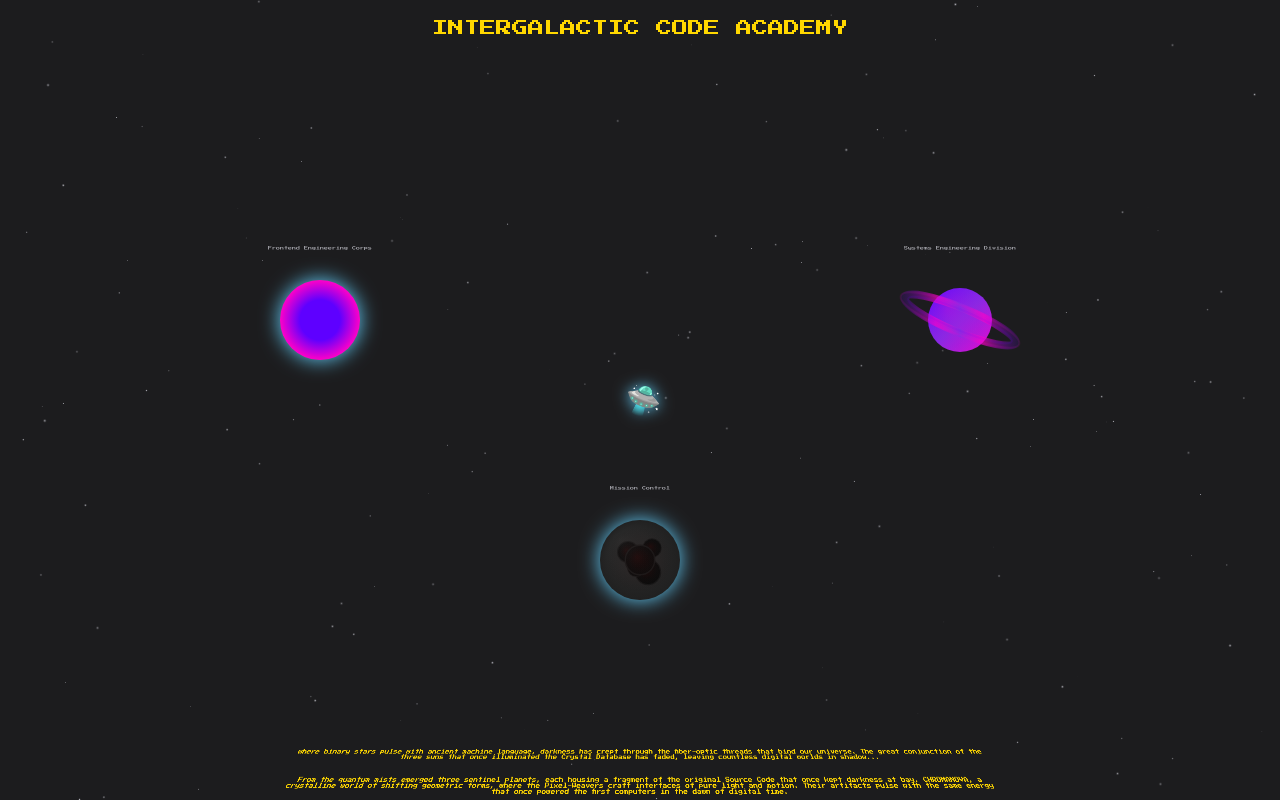
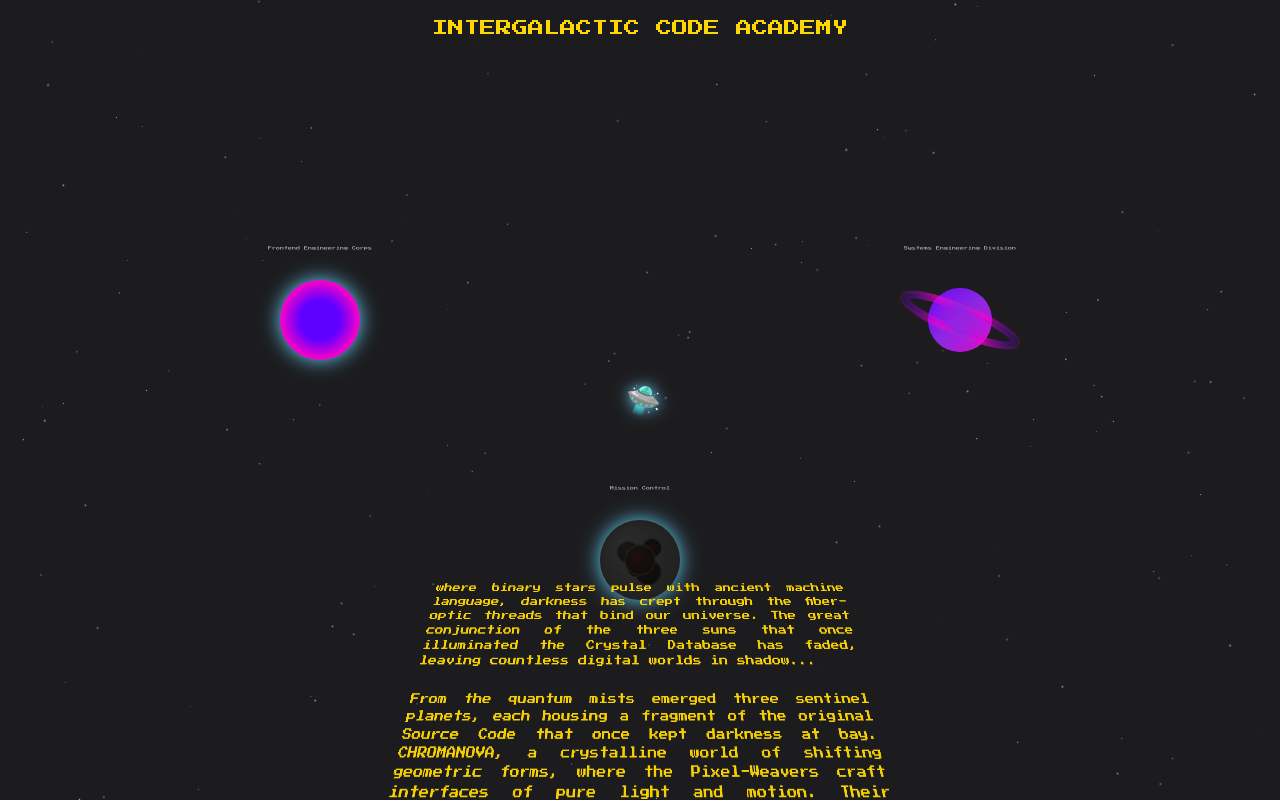
Before and after one commit to danicodes01/ica, a Next.js app: page / in a window 1280 px wide. Built offline with nearby package versions, Linux system fonts and the light colour scheme.

Commit message:
ICA003: working on inro still. looking pretty sick

```diff
--- a/app/_components/game/canvas.tsx
+++ b/app/_components/game/canvas.tsx
@@ -46,7 +46,7 @@ export default function GameCanvas({
     // Just wait for animation to finish then hide
     const hideTimer = setTimeout(() => {
       setShowIntro(false);
-    }, 42000); // 90s for animation + 2s buffer
+    }, 1000000); // 90s for animation + 2s buffer
 
     return () => clearTimeout(hideTimer);
   }, []);
--- a/app/globals.css
+++ b/app/globals.css
@@ -2,26 +2,6 @@
 @tailwind base;
 @tailwind components;
 @tailwind utilities;
-
-
-/* :root {
-  --background: #ffffff;
-  --foreground: #171717;
-}
-
-@media (prefers-color-scheme: dark) {
-  :root {
-    --background: #0a0a0a;
-    --foreground: #ededed;
-  }
-}
-
-body {
-  color: var(--foreground);
-  background: var(--background);
-  font-family: Arial, Helvetica, sans-serif;
-} */
-
 
 :root {
   --foreground: #3C3C4399;
@@ -65,7 +45,6 @@ body {
   --violet-rgb: 160, 122, 170;
 }
 
-/* Your existing styles */
 @layer utilities {
   .text-balance {
     text-wrap: balance;
@@ -100,7 +79,6 @@ a {
   background-size: cover;
   background-position: center;
   font-family: "Press Start 2P", serif;
-
 }
 
 .not-found p,
@@ -109,69 +87,49 @@ a {
   font-weight: 500;
 }
 
-/* Game specific styles */
-@keyframes scroll {
-  0% {
-    transform: translateY(100vh) rotateX(20deg);
-  }
-  100% {
-    transform: translateY(-200vh) rotateX(20deg);
-  }
-}
-
-
-/* In globals.css, consolidate the crawl styling: */
+/* Star Wars crawl styling */
 .starwars-container {
   position: fixed;
   inset: 0;
-  width: 100%;
-  height: 120vh;
+  height: 100vh;
   overflow: hidden;
-  perspective: 360px;
+  perspective: 400px;
 }
 
 .starwars-crawl {
+  width: 100vw;
+  margin: auto;
   position: absolute;
+  left: 50%;
   top: 100%;
-  left: 50%;
-  width: 100%;
-  transform: translateX(-50%) rotateX(40deg);
-  transform-origin: 50% 100%;
-  animation: starwars-crawl 90s linear;
+  transform: translateX(-50%) rotateX(30deg);
+  animation: crawl 120s linear forwards;
 }
 
 .starwars-content {
   color: #FFD700;
-  line-height: 1;  /* Reduced line height for larger text */
-  text-align: center;  /* Changed to center like in the image */
+  font-size: 2vw;
+  text-align: justify;
 }
 
 .starwars-content p {
-  margin: 3em 0;
-  font-size: .5rem
+
+  margin: 2em 0;
 }
 
-@keyframes starwars-crawl {
+@keyframes crawl {
   0% {
     top: 100%;
     opacity: 1;
   }
-  85% {
-    opacity: 1;
-  }
   100% {
-    top: -100%;
+    top: -200%;
     opacity: 0;
   }
 }
 
 @media (max-width: 412px) {
   .starwars-content {
-    font-size: 1rem;
-
-  }
-  .starwars-content p {
-    margin: 2em 0;
-    font-size: .5rem;
+    font-size: 2vw;
   }
 }
```
